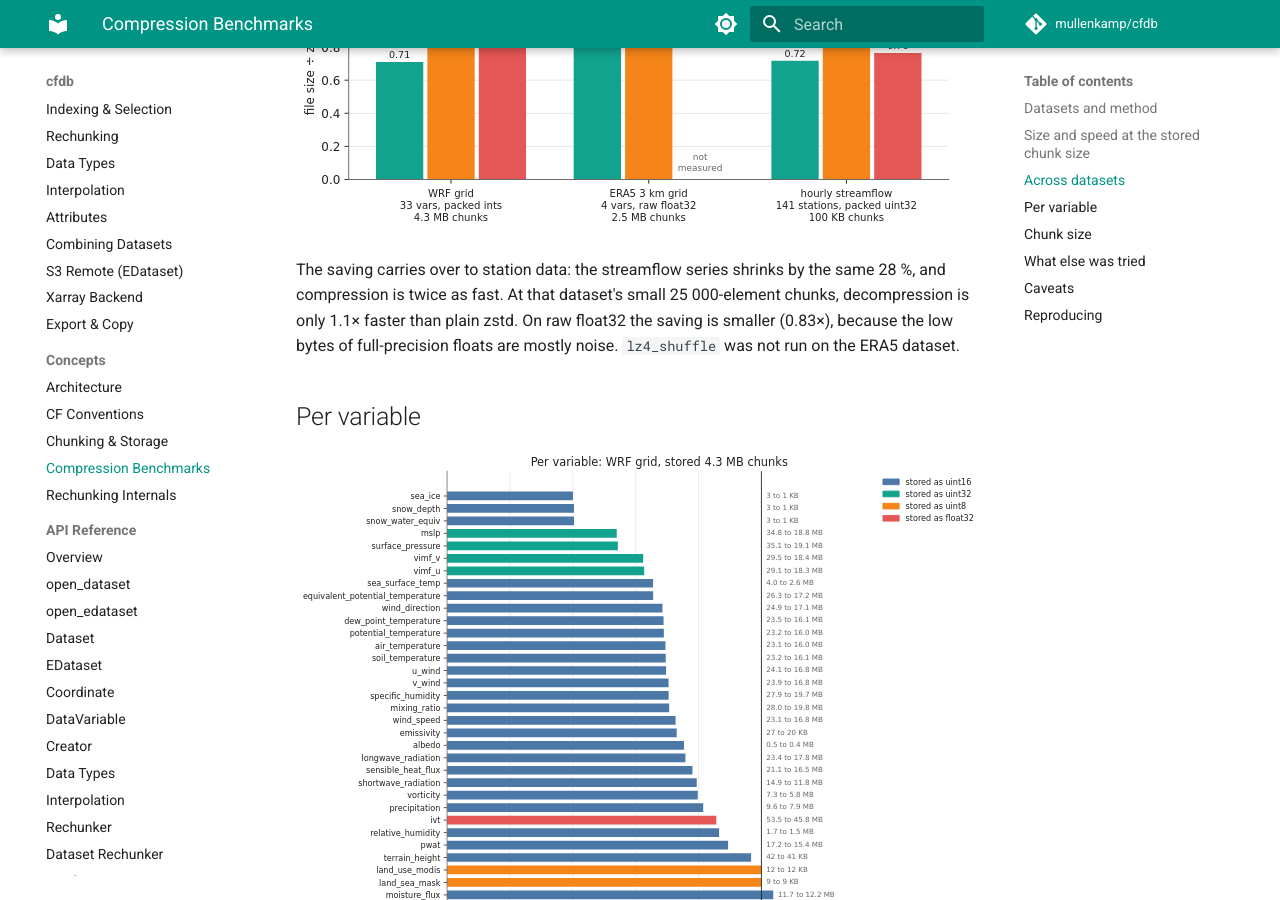
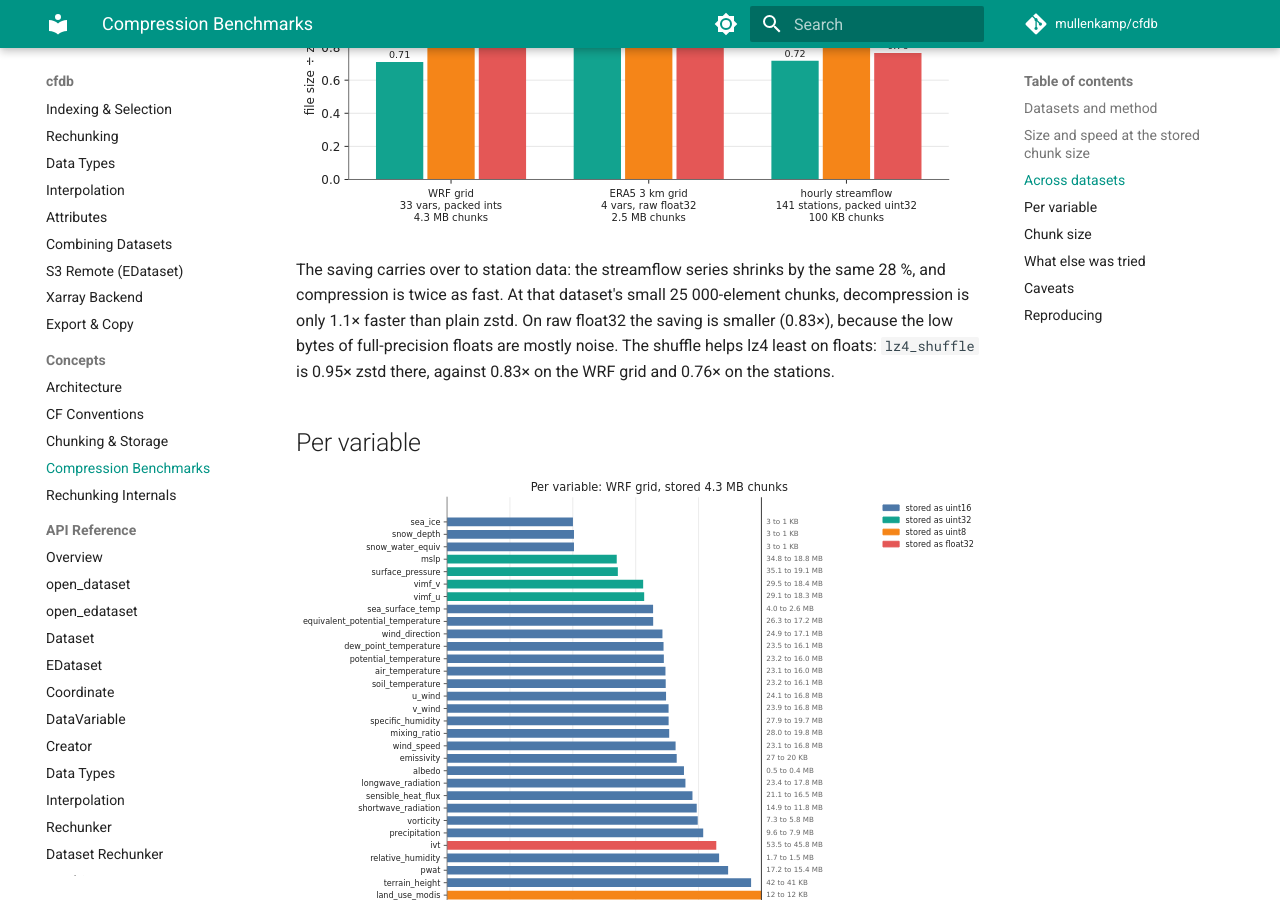
Before and after one commit to mullenkamp/cfdb, an MkDocs documentation site: the page built from docs/concepts/compression-benchmarks.md, in a window 1280 px wide and 900 px high, scrolled down 2393 px. Built offline with MkDocs 1.6.1 and Material for MkDocs 9.7.7, drawn with Linux system fonts in a browser that asks for light colours; comment, search, counter and statistics services are not loaded; some of the changed text lies outside the part shown.

Commit message:
updated benchmark docs

```diff
--- a/docs/concepts/compression-benchmarks.md
+++ b/docs/concepts/compression-benchmarks.md
@@ -10,7 +10,7 @@
   zstd on packed grids and station series (0.83× on raw float32), and makes zstd **faster in
   both directions** at the chunk sizes cfdb uses.
 - Plain `lz4` is still the fastest decoder, but its files are **1.2–1.4× larger** than zstd's.
-  `lz4_shuffle` shrinks them to about 0.8× zstd, but decodes more slowly than plain `lz4`.
+  `lz4_shuffle` shrinks them to 0.76–0.95× zstd, but decodes more slowly than plain `lz4`.
 - The compression ratio barely changes from multi-MB chunks down to a few thousand elements, so
   large chunks buy almost no compression. Speed does depend on chunk size, and it peaks near the
   2¹⁸-element default.
@@ -66,7 +66,8 @@
 The saving carries over to station data: the streamflow series shrinks by the same 28 %, and
 compression is twice as fast. At that dataset's small 25 000-element chunks, decompression is only
 1.1× faster than plain zstd. On raw float32 the saving is smaller (0.83×), because the low bytes of
-full-precision floats are mostly noise. `lz4_shuffle` was not run on the ERA5 dataset.
+full-precision floats are mostly noise. The shuffle helps lz4 least on floats: `lz4_shuffle` is
+0.95× zstd there, against 0.83× on the WRF grid and 0.76× on the stations.
 
 ## Per variable
 
@@ -141,7 +142,6 @@
 - The WRF grid dominates the evidence. The ERA5 grid is small (10 MB), and the streamflow set is a
   single variable.
 - `lz4_shuffle` was measured after the benchmark review, so no reviewer has checked those numbers.
-  It has been measured on the WRF grid and the streamflow data only.
 - Bool, datetime and int64 variables round-trip correctly in the tests, but their speed was not
   benchmarked.
 
```
Also changed, not shown: benchmarks/compression/README.md (+5 -2 lines), docs/assets/benchmarks/datasets-dark.svg, docs/assets/benchmarks/datasets-light.svg, 3 other files.
